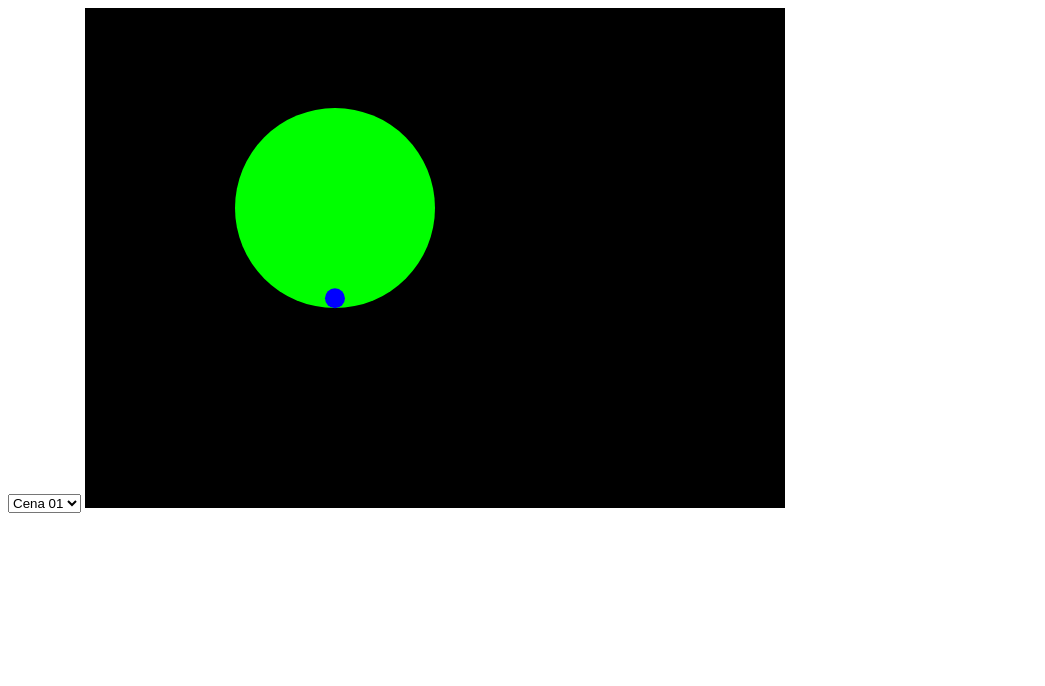
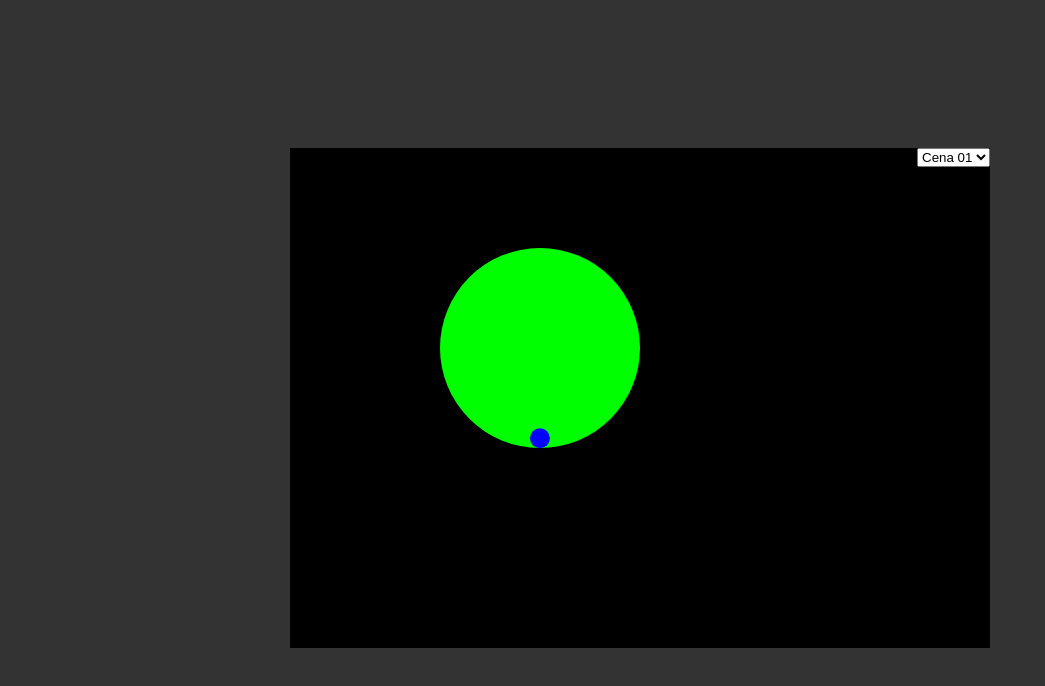
Before and after one commit to marcoswitcel/billiard-project, a plain HTML site: page public/index.html in a window 1280 px wide. Shown: the whole page, without its empty margins (0-1045 px from the left). Drawn offline with Linux system fonts and the light colour scheme.

Commit message:
melhorando apresentação

```diff
--- a/public/index.html
+++ b/public/index.html
@@ -4,12 +4,43 @@
     <meta charset="UTF-8">
     <meta name="viewport" content="width=device-width, initial-scale=1.0">
     <title>Project Billiard</title>
+    <style>
+        html, body {
+            padding: 0;
+            margin: 0;
+            background-color: #333;
+        }
+        body {
+            display: flex;
+            align-items: center;
+            justify-content: center;
+            min-height: 100vh;
+        }
+        canvas {
+            margin: 0;
+        }
+        .app {
+            position: relative;
+        }
+        select {
+            position: absolute;
+            top: 0;
+            right: 0;
+        }
+        @media (orientation: portrait) {
+            canvas {
+                transform: translateY(-5%);
+            }
+        }
+    </style>
 </head>
 <body>
     <script type="module" src="../src/index.js"></script>
-    <select name="scene" id="scene">
-        <option value="scene01">Cena 01</option>
-        <option value="scene02">Cena 02</option>
-    </select>
+    <div class="app" id="app">
+        <select name="scene" id="scene">
+            <option value="scene01">Cena 01</option>
+            <option value="scene02">Cena 02</option>
+        </select>
+    </div>
 </body>
 </html>
--- a/src/index.js
+++ b/src/index.js
@@ -14,13 +14,18 @@ const ctx = canvas.getContext('2d');
  * @type {HTMLSelectElement|HTMLElement|null}
  */
 const select = document.getElementById('scene');
+/**
+ * @type {HTMLDivElement|HTMLElement|null}
+ */
+const app = document.getElementById('app');
 
 if (!(select instanceof HTMLSelectElement)) throw new Error('HTMLSelectElement');
+if (!(app instanceof HTMLDivElement)) throw new Error('HTMLDivElement');
 
 canvas.width = 700;
 canvas.height = 500;
 
-document.body.append(canvas);
+app.append(canvas);
 
 const updateScene = () => {
   const classType = scenes[select.value];
```
